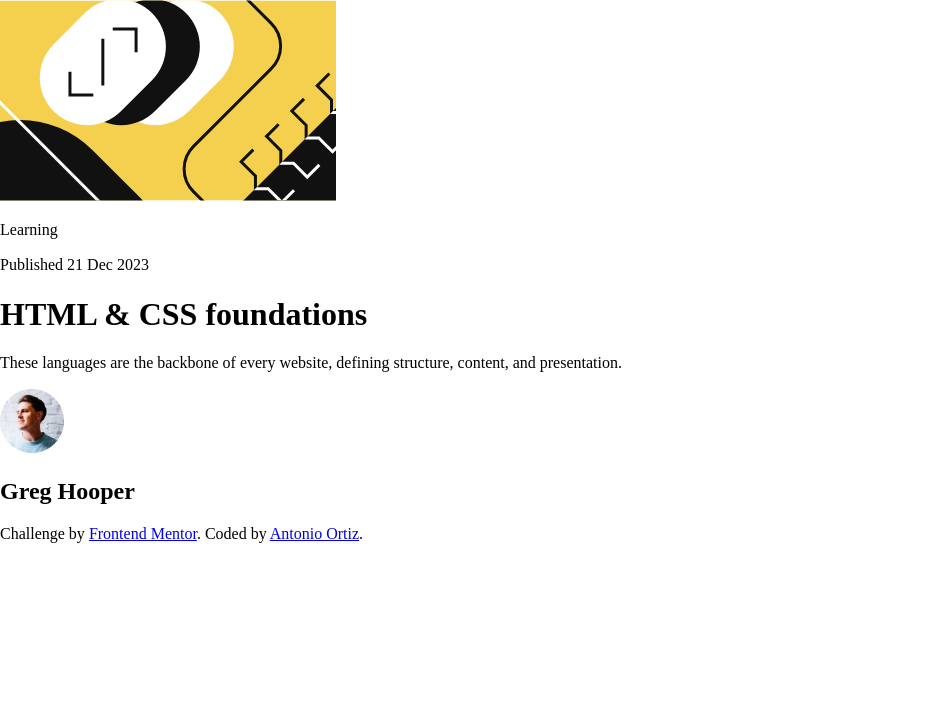
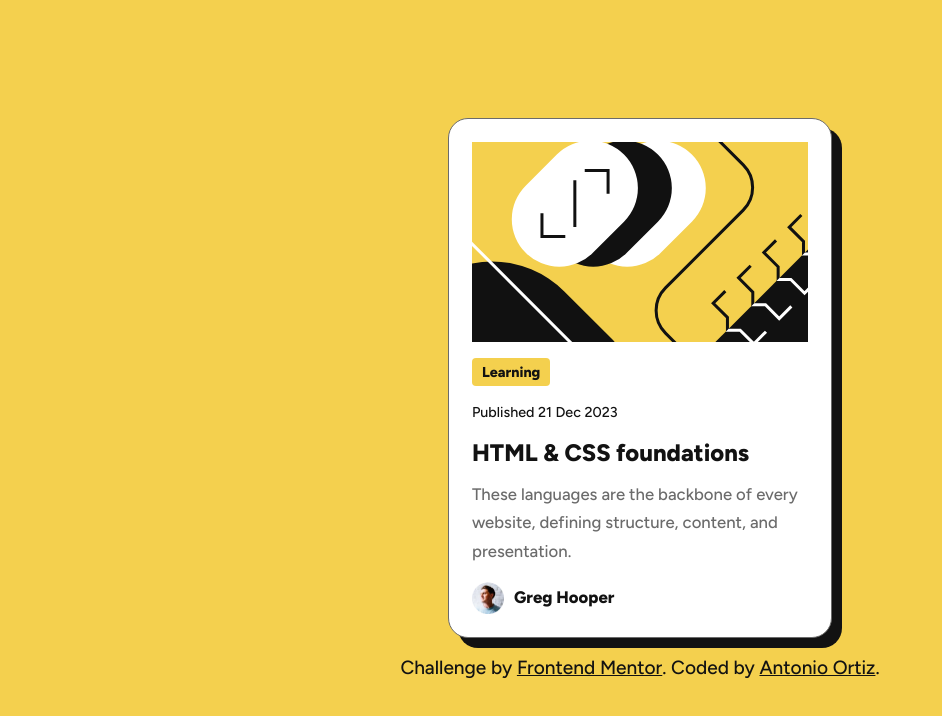
Before and after one commit to ortiz-antonio/frontend-mentor, a website built with Vite: page challenges/blog-preview-card/index.html in a window 1280 px wide. Shown: the whole page, without its empty margins (0-942 px from the left). Built offline with nearby package versions, Linux system fonts and the light colour scheme.

Commit message:
blog-preview-card desktop version

```diff
--- a/challenges/blog-preview-card/assets/style.css
+++ b/challenges/blog-preview-card/assets/style.css
@@ -0,0 +1,132 @@
+:root {
+  --primary: hsl(47, 88%, 63%);
+  --secondary: hsl(0, 0%, 100%);
+  --gray-500: hsl(0, 0%, 42%);
+  --gray-950: hsl(0, 0%, 7%);
+
+  --space-200: 16px;
+  --space-150: 12px;
+  --space-100: 8px;
+  --space-50: 4px;
+
+  --font-size: 16px;
+  font-size: var(--font-size);
+}
+
+body {
+  font-family: 'Figtree', system-ui;
+  font-optical-sizing: auto;
+  font-weight: 500;
+  font-style: normal;
+  letter-spacing: 0px;
+  line-height: 150%;
+
+  color: var(--gray-950);
+
+  background-color: var(--primary);
+
+  display: flex;
+  flex-direction: column;
+  justify-content: center;
+  align-items: center;
+  min-height: 100vh;
+}
+
+.card * {
+  padding: 0;
+  margin: 0;
+}
+
+.card {
+  padding: 23px;
+  background-color: var(--secondary);
+  border: 1px solid var(--gray-500);
+  box-shadow: 10px 10px var(--gray-950);
+  border-radius: 20px;
+  max-width: 279px;
+
+  display: flex;
+  flex-direction: column;
+  gap: var(--space-200);
+}
+
+header {
+  display: flex;
+  flex-direction: column;
+  justify-content: space-around;
+  gap: var(--space-150);
+}
+
+#cover {
+  height: 200px;
+  background: url('images/illustration-article.svg') no-repeat center center;
+}
+
+.title {
+  margin-bottom: var(--space-150);
+}
+h1 {
+  font-weight: 800;
+  font-size: 1.25rem;
+}
+
+header a {
+  text-decoration: none;
+  color: var(--gray-950);
+}
+header a:hover {
+  color: var(--primary);
+}
+p {
+  font-size: 0.75rem;
+}
+.description {
+  font-size: 0.875rem;
+  color: var(--gray-500);
+}
+
+h2 {
+  font-size: 0.875rem;
+}
+
+#avatar {
+  width: 32px;
+  height: 32px;
+}
+.tag {
+  display: inline;
+  padding: 5px 10px;
+  background-color: var(--primary);
+  border-radius: 4px;
+  font-weight: 800;
+}
+
+footer {
+  display: flex;
+  flex-direction: row;
+  align-items: center;
+  gap: 10px;
+}
+
+.attribution {
+  margin-top: var(--space-200);
+}
+
+.attribution a {
+  color: var(--gray-950);
+  text-decoration: underline;
+}
+
+.attribution a:hover {
+  color: var(--secondary);
+}
+
+@media screen and (min-width: 500px) {
+  :root {
+    --font-size: 19.1px;
+  }
+
+  .card {
+    max-width: 336px;
+  }
+}
--- a/challenges/blog-preview-card/index.html
+++ b/challenges/blog-preview-card/index.html
@@ -28,30 +28,30 @@
     <title>Frontend Mentor | Blog preview card</title>
   </head>
   <body>
-    <div class="card">
+    <article class="card">
+      <div id="cover" aria-label="html tag"></div>
+
       <section>
-        <div class="art">
-          <img
-            src="assets/images/illustration-article.svg"
-            alt="Article with html tags"
-          />
-        </div>
         <header>
           <p><span class="tag">Learning</span></p>
           <p><span class="date">Published 21 Dec 2023</span></p>
-          <h1>HTML & CSS foundations</h1>
+          <a href="#" class="title"><h1>HTML & CSS foundations</h1></a>
         </header>
 
-        <p>
+        <p class="description">
           These languages are the backbone of every website, defining structure,
           content, and presentation.
         </p>
       </section>
       <footer>
-        <img src="assets/images/image-avatar.webp" alt="Greg Hooper avatar" />
+        <img
+          src="assets/images/image-avatar.webp"
+          alt="Greg Hooper avatar"
+          id="avatar"
+        />
         <h2>Greg Hooper</h2>
       </footer>
-    </div>
+    </article>
 
     <div class="attribution">
       Challenge by
```
Also changed, not shown: challenges/blog-preview-card/README-template.md (deleted), challenges/blog-preview-card/README.md (added), challenges/blog-preview-card/screenshot.png (added).
